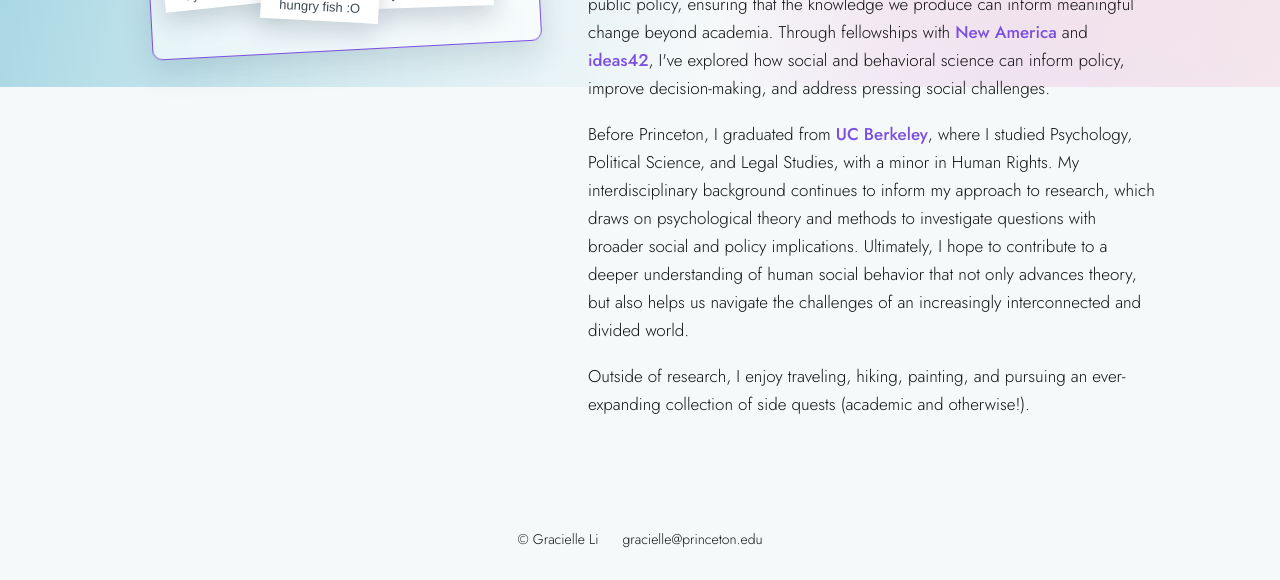
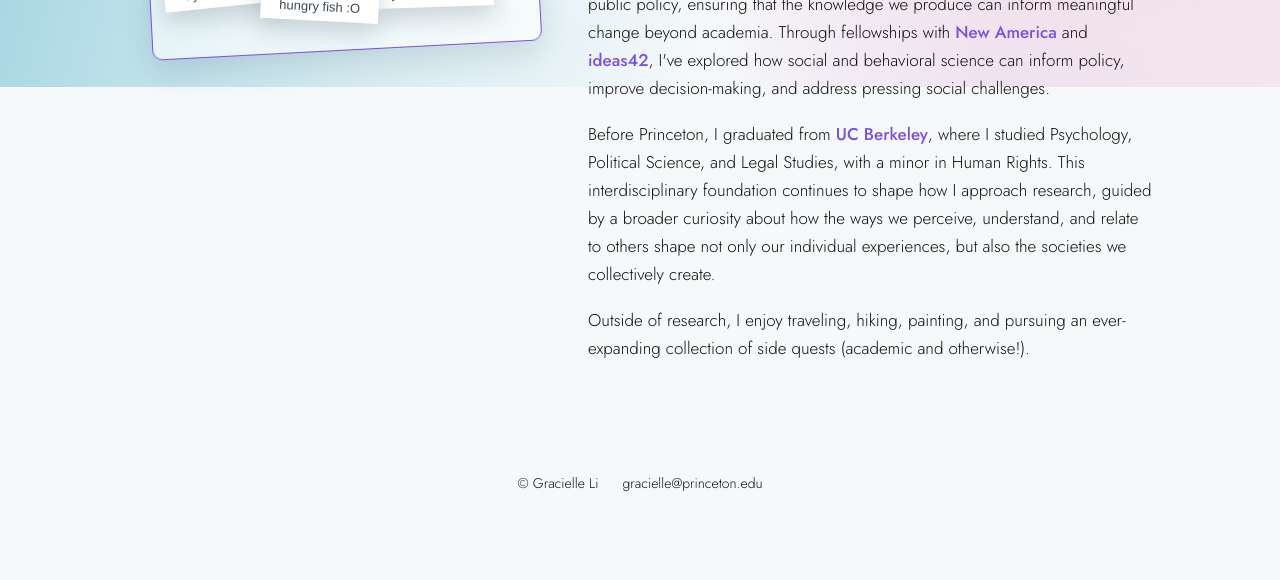
Before and after one commit to gracielleli/gracielleli.github.io, a Jekyll site: the page built from about.html, in a window 1280 px wide, cut to the strip 813-1393 px from the top of the page. Built offline with Jekyll 4.4.1, drawn with Linux system fonts in a browser that asks for light colours; some web fonts are replaced; after the commit the page ends 1336 px from its top, so only the background shows below that.

Commit message:
Update about.html

```diff
--- a/about.html
+++ b/about.html
@@ -34,7 +34,7 @@ nav: about
     <p>I'm interested in how we come to understand other people, how these perceptions shape our beliefs and relationships, and how they develop into collective realities. My research sits at the intersection of <strong>social cognition, moral psychology, and political science</strong>, with a particular focus on person perception, parasocial relationships, and the psychological processes underlying admiration, devotion, and vilification.</p>
     <p>Much of my work examines these questions through our perceptions of public figures, from celebrities and influencers to political leaders. I study how individuals come to represent larger ideas, values, and identities; how these representations shape expectations and moral judgments; and how trust and beliefs change when expectations are violated. Across these lines of inquiry, I investigate how individual perceptions and collective dynamics shape one another, contributing to phenomena such as political polarization, misinformation, and social influence.</p>
     <p>Central to my approach to research is a commitment to bridging academia and public policy, ensuring that the knowledge we produce can inform meaningful change beyond academia. Through fellowships with <a href="https://www.newamerica.org/" target="_blank" rel="noopener"><strong>New America</strong></a> and <a href="https://www.ideas42.org/" target="_blank" rel="noopener"><strong>ideas42</strong></a>, I've explored how social and behavioral science can inform policy, improve decision-making, and address pressing social challenges.</p>
-    <p>Before Princeton, I graduated from <a href="https://www.berkeley.edu" target="_blank" rel="noopener"><strong>UC Berkeley</strong></a>, where I studied Psychology, Political Science, and Legal Studies, with a minor in Human Rights. My interdisciplinary background continues to inform my approach to research, which draws on psychological theory and methods to investigate questions with broader social and policy implications. Ultimately, I hope to contribute to a deeper understanding of human social behavior that not only advances theory, but also helps us navigate the challenges of an increasingly interconnected and divided world.</p>
+    <p>Before Princeton, I graduated from <a href="https://www.berkeley.edu" target="_blank" rel="noopener"><strong>UC Berkeley</strong></a>, where I studied Psychology, Political Science, and Legal Studies, with a minor in Human Rights. This interdisciplinary foundation continues to shape how I approach research, guided by a broader curiosity about how the ways we perceive, understand, and relate to others shape not only our individual experiences, but also the societies we collectively create.</p>
     <p>Outside of research, I enjoy traveling, hiking, painting, and pursuing an ever-expanding collection of side quests (academic and otherwise!).</p>
   </div>
 </section>
```
